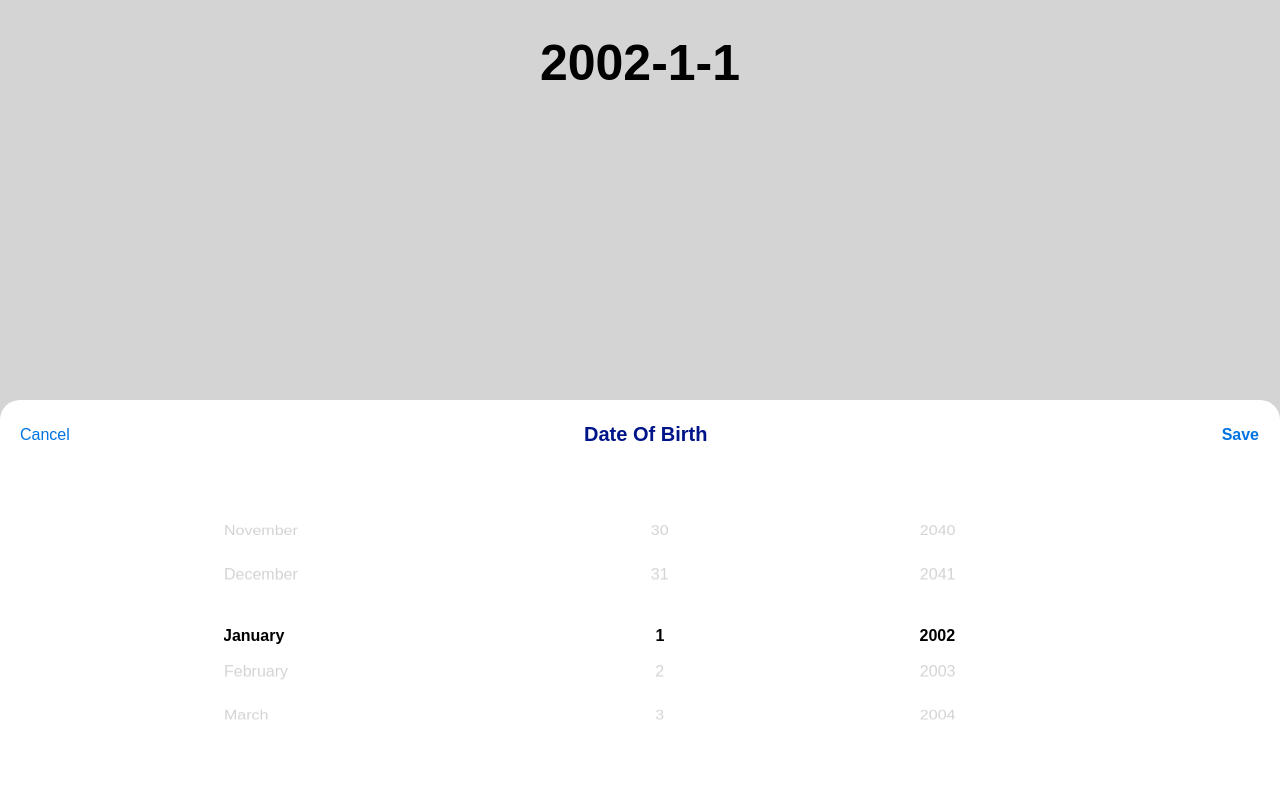
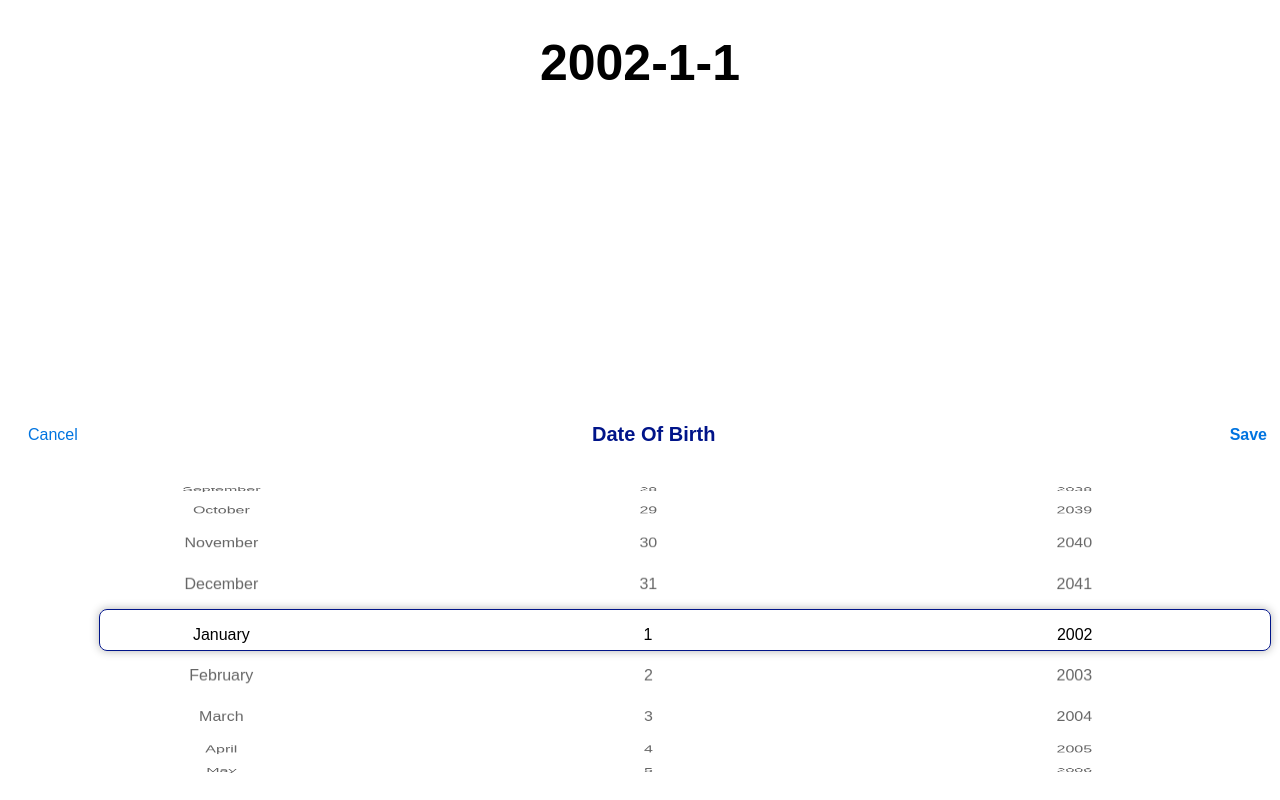
Before and after one commit to MantegaMassarotto/date-picker-web-component, a React (Create React App) app: page / in a window 1280 px wide. Built offline with nearby package versions, Linux system fonts and the light colour scheme.

Commit message:
fix: layout fixes

```diff
--- a/src/DatePicker/index.tsx
+++ b/src/DatePicker/index.tsx
@@ -27,6 +27,7 @@ const DatePicker: React.FC<Props> = ({ onChange }) => {
         <button style={{ backgroundColor: 'white', border: 0, color: '#0074E0', fontWeight: 'bold', fontSize: 16  }}>Save</button>
       </div>
       <div className="date-selector">
+        <div className="selector" />
         <div className="month" id="month" ref={elemRefMonth} />
         <div className="day" id="day" ref={elemRefDay} />
         <div className="year" id="year" ref={elemRefYear} />
--- a/src/index.css
+++ b/src/index.css
@@ -1,22 +1,16 @@
 @charset "UTF-8";
 body {
   font-family: Arial, "Hiragino Sans GB", 冬青黑, "Microsoft YaHei", 微软雅黑, SimSun, 宋体, Helvetica, Tahoma, "Arial sans-serif";
-  background: #d4d4d4;
-  margin: 0;
+  background: white;
 }
 
 .select-wrap {
   position: relative;
-  height: 60%;
+  height: 100%;
   text-align: center;
   overflow: hidden;
-  /* font-size: 20px; */
+  font-size: 20px;
   color: #ddd;
-  transform: translate(0, 30%);
-  /* justify-content: center;
-  display: flex; */
-  /* background-color: black; */
-  background-color: white;
 }
 .select-wrap:before, .select-wrap:after {
   position: absolute;
@@ -28,25 +22,24 @@ body {
 }
 .select-wrap:before {
   top: 0;
-  /* background-image: linear-gradient(to bottom, rgba(1, 1, 1, 0.1), rgba(1, 1, 1, 0)); */
+  /* background-image: linear-gradient(to bottom, rgba(1, 1, 1, 0.5), rgba(1, 1, 1, 0)); */
 }
 .select-wrap:after {
   bottom: 0;
-  /* background-image: linear-gradient(to top, rgba(1, 1, 1, 0.1), rgba(1, 1, 1, 0)); */
+  /* background-image: linear-gradient(to top, rgba(1, 1, 1, 0.5), rgba(1, 1, 1, 0)); */
 }
 .select-wrap .select-options {
   position: absolute;
   top: 50%;
   left: 0;
   width: 100%;
-  text-align: center;
-  height: 0px;
+  height: 0;
   transform-style: preserve-3d;
   margin: 0 auto;
   display: block;
   transform: translateZ(-150px) rotateX(0deg);
   -webkit-font-smoothing: subpixel-antialiased;
-  color: #d3d3d3;
+  color: #666;
 }
 .select-wrap .select-options .select-option {
   position: absolute;
@@ -357,54 +350,43 @@ body {
   transform: rotateX(-1782deg) translateZ(150px);
 }
 
+.selector {
+  position: absolute;
+  background-color: transparent;
+  border: 1px solid #001489;
+  box-shadow: 0px 0px 10px rgb(0 0 0 / 0.3);
+  /* // border: 5px solid rgba(0, 20, 137, 0.1);
+  // box-shadow: 0px 0px 15px rgb(0 0 0 / 0.8); */
+  /* border: 1px solid #001489; */
+  border-radius: 8px;
+  height: 40px;
+  width: 90%;
+  right: 7px;
+  /* align-self: center; */
+  display: inline;
+  top: 50%;
+  transform: translate(0, -50%);
+  z-index: 1;
+  pointer-events: none;
+}
+
 .highlight {
   position: absolute;
-  top: 52%;
+  top: 50%;
   transform: translate(0, -50%);
   width: 100%;
   background-color: white;
-  /* border-top: 1px solid #001489;
-  border-bottom: 1px solid #001489;
-  border-right: 1px solid #001489;
-  border-left: 1px solid #001489; */
-  font-size: 24px;
+  /* border-top: 1px solid #333;
+  border-bottom: 1px solid #333; */
+  /* font-size: 20px; */
   color: black;
-  font-weight: bold;
   overflow: hidden;
 }
-
-.month {
-  /* background-color: black; */
-}
-
-/* .month {
-  padding-right: 20px;
-}
-
-
-
-.year {
-  padding-right: 20px;
-} */
-
 
 .highlight-list {
   position: absolute;
   width: 100%;
-  padding-top: 4px;
   list-style-type: none;
-}
-
-/* date */
-.date-selector {
-  /* perspective: 2000px; */
-  width: 65%;
-  display: flex;
-  align-self: center;
-  background-color: white;
-  /* transform: translate(0, 15%); */
-  /* align-items: stretch; */
-  /* justify-content: space-between; */
 }
 
 .date-selector-container {
@@ -419,11 +401,32 @@ body {
   bottom: 0px;
 }
 
-.date-selector-container > div {
+/* date */
+.date-selector {
+  position: relative;
+  /* background-color: #001489; */
+  /* background-color: #001489; */
+  /* background-color: #001489; */
+  /* left: 50%; */
+  /* right: 50%; */
+  /* transform: translate(-50%, -50%); */
+  /* perspective: 2000px; */
+  display: flex;
+  margin: 0;
+  padding: 10px;
+  margin-right: 20px;
+  /* position: relative; */
+  /* align-self: center; */
+  /* justify-content: space-between; */
+  width: 100%;
+  right: 10px;
+  align-self: center;
+  /* height: 300px; */
+}
+.date-selector > div {
   flex: 1;
 }
-
-.date-selector > div {
+.date-selector-container > div {
   flex: 1;
 }
 .date-selector .select-wrap {
--- a/src/useDatePicker.ts
+++ b/src/useDatePicker.ts
@@ -162,10 +162,14 @@ const useDatePicker = (
           -scroll * itemHeight
         }px, 0)`;
 
+        elem.el.style.color = 'transparent';
+
         [...elem.circleItems].forEach((itemElem) => {
           if (Math.abs(itemElem.dataset.index - scroll) > quarterCount) {
             itemElem.style.visibility = 'hidden';
+            // itemElem.style.color = 'transparent';
           } else {
+            // itemElem.style.color = 'black';
             itemElem.style.visibility = 'visible';
           }
         });
@@ -400,22 +404,29 @@ const useDatePicker = (
       elem.highlight = elem.el.querySelector('.highlight');
       elem.highlightList = elem.el.querySelector('.highlight-list');
 
-      elem.highlightList.style.top = -63 + 'px';
+      elem.highlightList.style.top = -59 + 'px';
       elem.highlightList.style.right = -20 + 'px';
 
       elem.highlight.style.height = itemHeight + 'px';
       elem.highlight.style.lineHeight = itemHeight + 'px';
 
       if (elem.el === elemRefMonth.current) {
-        elem.highlight.style.textAlign =  'left';
-        elem.highlightList.style.right = 1 + 'px';
+        elem.highlight.style.textAlign =  'center';
+        // elem.highlight.style.borderLeftColor =  '#000';
+        // elem.highlight.style.borderLeftWidth =  '1px';
+
+        // elem.highlightList.style.right = -10 + 'px';
         // elem.highlightList.style.backgroundColor = 'red';
         // elem.highlightList.style.paddingTop = '10px';
         // elem.highlightList.style.paddingRight = '20px';
 
-        elem.circleList.style.textAlign = 'left';
+        elem.circleList.style.textAlign = 'center';
+        // elem.circleItems.style.right = -10 + 'px';
         // elem.circleList.style.paddingRight = '-40px';
+      } else if (elem.el === elemRefDay.current) {
+        // elem.highlightList.style.backgroundColor = 'blue';
       }
+
 
       // if (elem.el === elemRefYear.current) {
       //   // elem.highlight.style.marginLeft = 20 + 'px';
```
